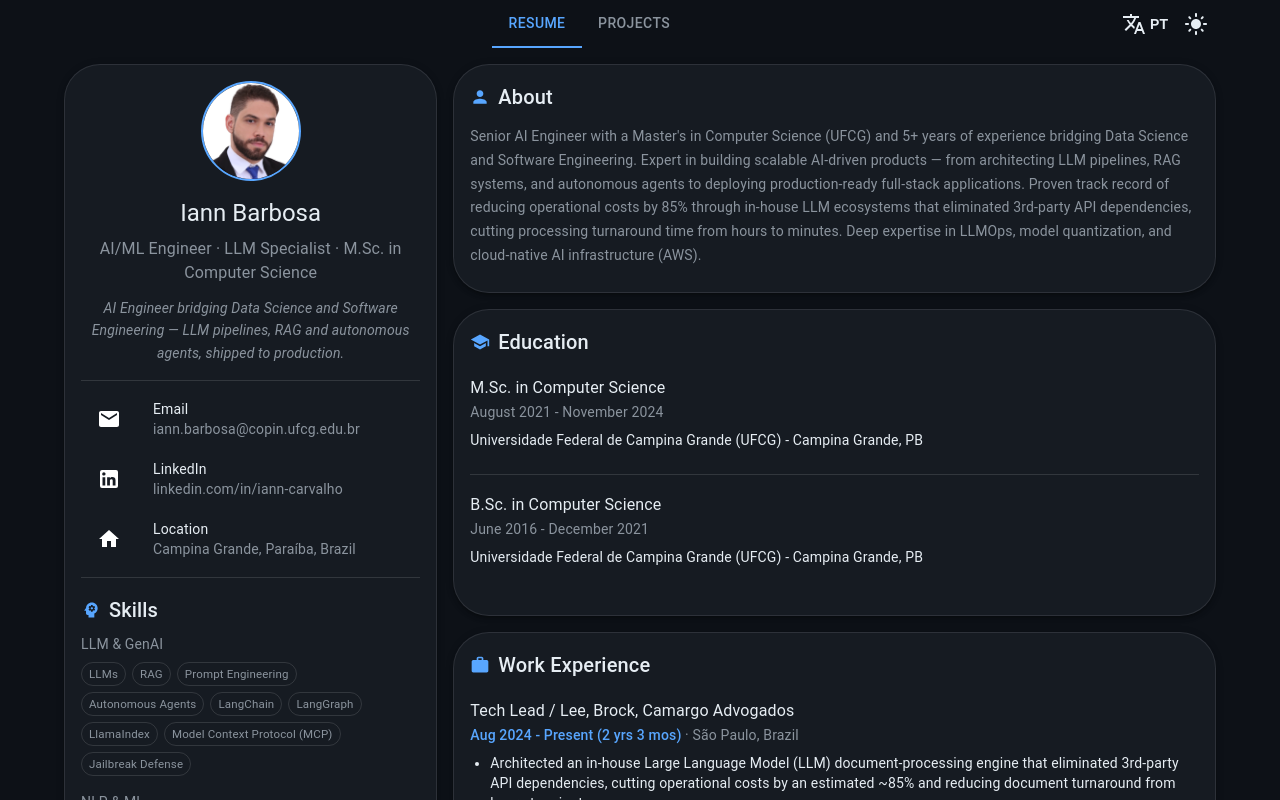
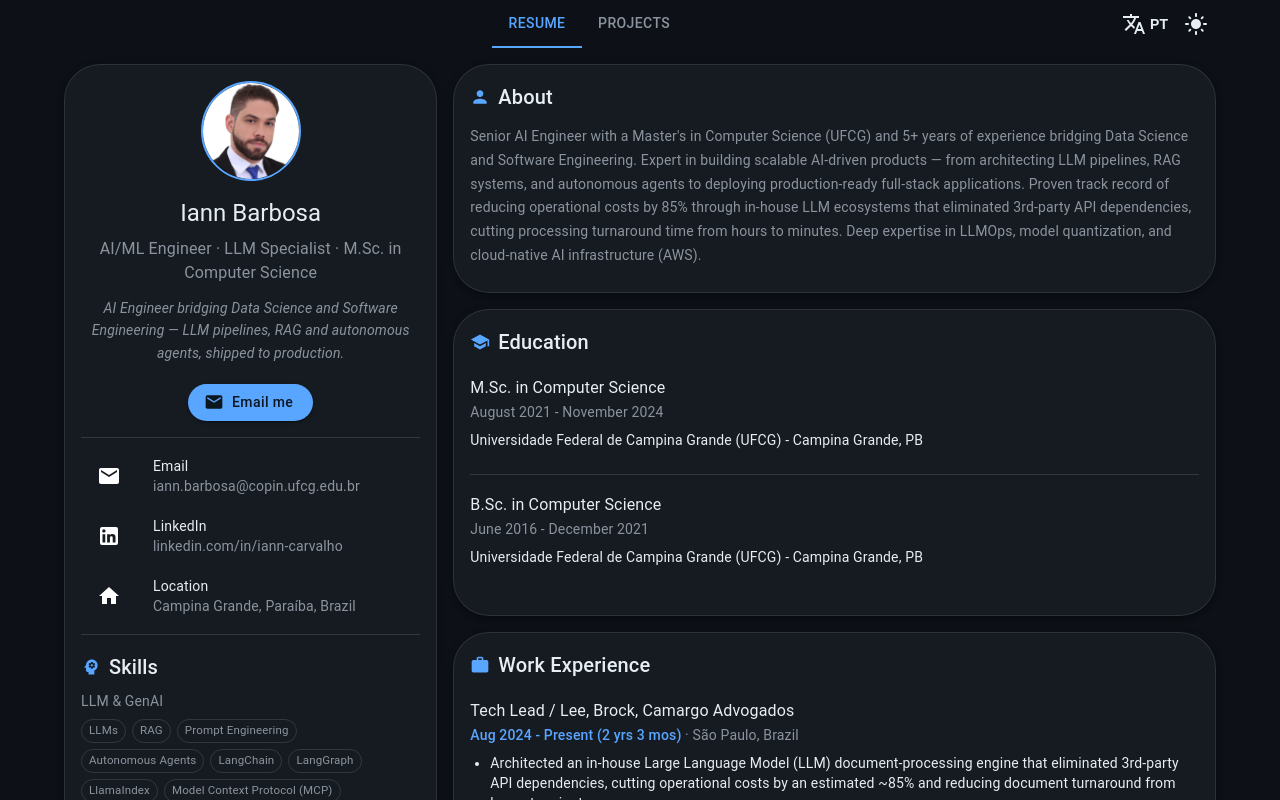
Before and after one commit to IannCarvalho/ianncarvalho.github.io, a React (Create React App) app: page / in a window 1280 px wide. Built offline with nearby package versions, Linux system fonts and the light colour scheme.

Commit message:
feat: CTA 'Me mandar um e-mail' na primeira dobra do curriculo (#17)
Co-authored-by: Iann Carvalho <iann.barbosa@copin.ufcg.edu.br>

```diff
--- a/src/components/Resume.js
+++ b/src/components/Resume.js
@@ -15,6 +15,8 @@ import ListItemIcon from '@mui/material/ListItemIcon';
 import ListItemText from '@mui/material/ListItemText';
 import Chip from '@mui/material/Chip';
 import Stack from '@mui/material/Stack';
+import Button from '@mui/material/Button';
+import EmailIcon from '@mui/icons-material/Email';
 import Accordion from '@mui/material/Accordion';
 import AccordionSummary from '@mui/material/AccordionSummary';
 import AccordionDetails from '@mui/material/AccordionDetails';
@@ -134,6 +136,30 @@ export default function ResumePortfolio({ profile, t }) {
                                 {profile.summaryShort}
                             </Typography>
                         )}
+
+                        {/* Contact CTA — above the fold, primary call to action.
+                            Email is derived from the contacts data (mailto item), so
+                            there is no hard-coded address to drift from TEMPLATE.js. */}
+                        {(() => {
+                            const emailContact = profile.contacts.find(
+                                (c) => c.href && c.href.startsWith('mailto:')
+                            );
+                            if (!emailContact) return null;
+                            return (
+                                <Box sx={{ mt: 2.5, display: 'flex', justifyContent: 'center' }}>
+                                    <Button
+                                        variant="contained"
+                                        color="primary"
+                                        startIcon={<EmailIcon />}
+                                        href={emailContact.href}
+                                        aria-label={t.emailMe}
+                                        sx={{ textTransform: 'none', borderRadius: 2, px: 2.5 }}
+                                    >
+                                        {t.emailMe}
+                                    </Button>
+                                </Box>
+                            );
+                        })()}
 
                         {/* Contact Details */}
                         <Divider sx={{ mt: 2 }} />
--- a/src/i18n.js
+++ b/src/i18n.js
@@ -6,6 +6,8 @@ const ui = {
         tabResume: "Resume",
         tabProjects: "Projects",
         skills: "Skills",
+        emailMe: "Email me",
+        getInTouch: "Get in touch",
         about: "About",
         languages: "Spoken Languages",
         publications: "Publications",
@@ -26,6 +28,8 @@ const ui = {
         tabResume: "Currículo",
         tabProjects: "Projetos",
         skills: "Competências",
+        emailMe: "Me mandar um e-mail",
+        getInTouch: "Vamos conversar",
         about: "Sobre",
         languages: "Idiomas",
         publications: "Publicações",
```
